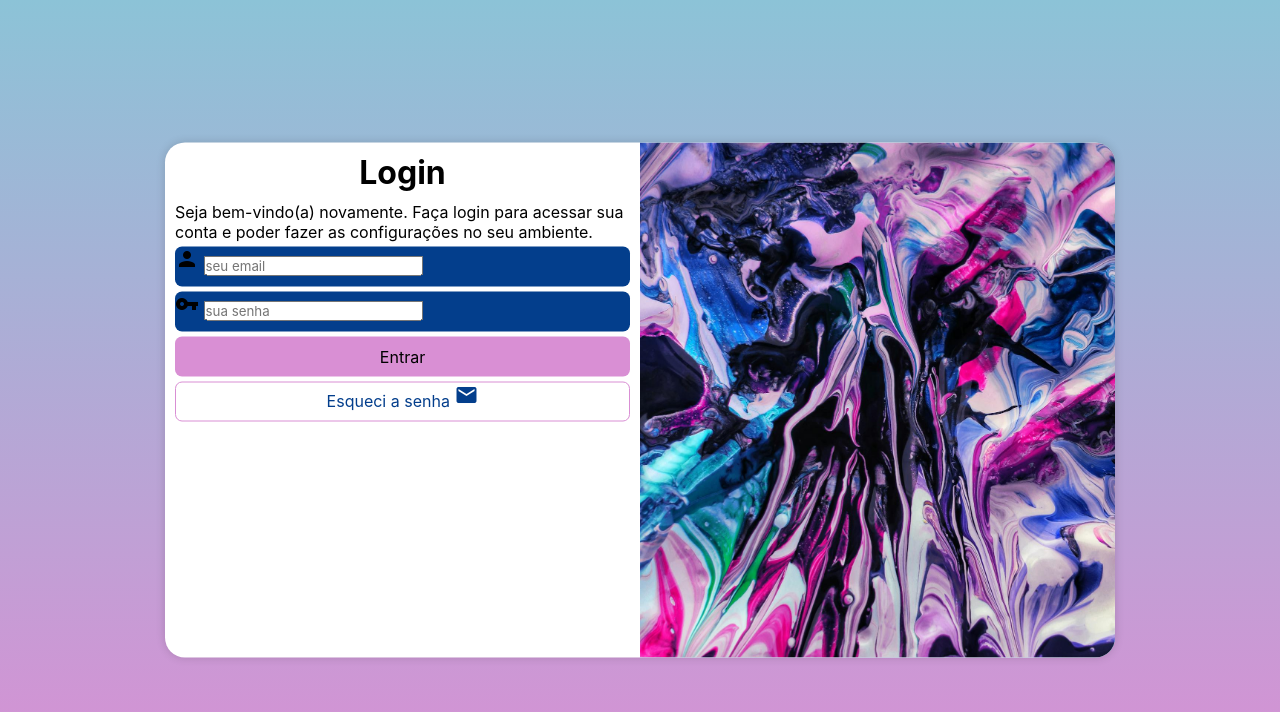
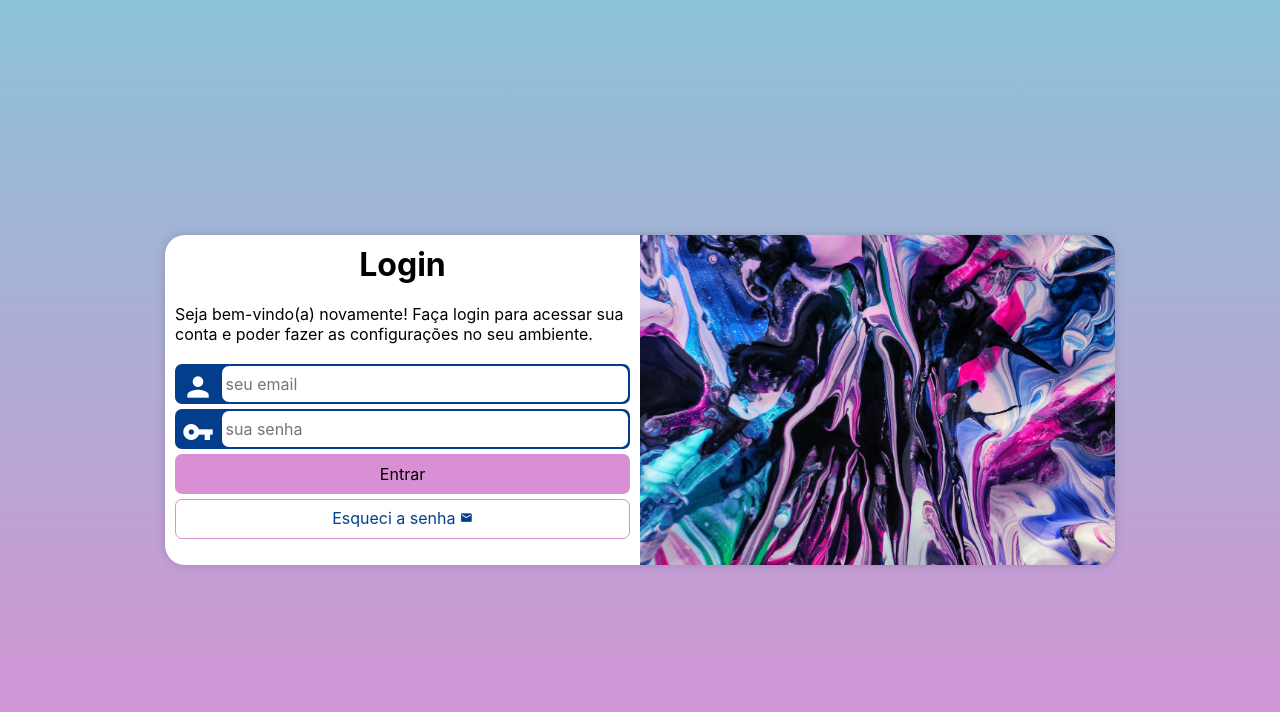
Before and after one commit to almeidaisabela/projeto-login, a plain HTML site: page index.html in a window 1280 px wide. Drawn offline with Linux system fonts and the light colour scheme.

Commit message:
finalizei o projeto

```diff
--- a/estilos/media-query.css
+++ b/estilos/media-query.css
@@ -1,12 +1,15 @@
 @charset "UTF-8";
 
 @media screen and (min-width: 768px) and (max-width: 992px) {
+
+    /* Configuração para Tablet */
     body {
         background-image: linear-gradient(to top, #D98FD4, #8CC3D7);
     }
 
     #login {
         width: 80vw;
+        height: 300px;
     }
 
     #login>#imagem {
@@ -19,15 +22,22 @@
         float: right;
         width: 65%;
     }
+
+    #formulario>p {
+        margin: 20px 0px;
+    }
 }
 
 @media screen and (min-width:992px) {
+
+    /* Configuração para PC */
     body {
         background-image: linear-gradient(to top, #D98FD4, #8CC3D7);
     }
 
     #login {
         width: 950px;
+        height: 330px;
     }
 
     #login>#imagem {
@@ -47,5 +57,6 @@
 
     #formulario>p {
         font-size: 1em;
+        margin: 20px 0px;
     }
 }
--- a/estilos/style.css
+++ b/estilos/style.css
@@ -31,7 +31,6 @@ main {
     position: absolute;
     top: 50%;
     left: 50%;
-    transform: translate(-50%, -50%);
     overflow: hidden;
     /* overflow: hidden == tudo o que estiver fora da borda fica escondido */
 
@@ -41,6 +40,7 @@ main {
     border-radius: 20px;
     box-shadow: 0px 0px 10px rgba(0, 0, 0, 0.158);
 
+    transform: translate(-50%, -50%);
     transition: width 0.1s, height 0.1s;
     transition-timing-function: ease;
 }
@@ -67,8 +67,9 @@ main {
     font-size: 0.8em;
 }
 
-form>div.campo {
+form>.campo {
     background-color: #033E8C;
+    border: 2px solid #033E8C;
     width: 100%;
     height: 40px;
     border-radius: 7px;
@@ -77,6 +78,23 @@ form>div.campo {
 
 .campo>label {
     display: none;
+}
+
+.campo>span {
+    color: white;
+    font-size: 2em;
+    width: 40px;
+    padding: 5px;
+}
+
+.campo>input {
+    font-size: 1em;
+    width: calc(100% - 44.6px);
+    height: 100%;
+    border: 0px;
+    border-radius: 7px;
+    padding: 4px;
+    transform: translateY(-13px);
 }
 
 form>input[type=submit] {
@@ -102,6 +120,7 @@ form>a.botao {
     width: 100%;
     height: 40px;
     margin-top: 5px;
+    padding-top: 8px;
     background-color: white;
     border: 1.5px solid #D98FD4;
     border-radius: 7px;
@@ -114,6 +133,6 @@ form>a.botao:hover {
     color: white;
 }
 
-form>a.botao>i {
+form>a.botao>span {
     font-size: 0.8em;
 }
--- a/index.html
+++ b/index.html
@@ -19,7 +19,7 @@
 
             <div id="formulario">
                 <h1>Login</h1>
-                <p>Seja bem-vindo(a) novamente. Faça login para acessar sua conta e poder fazer as configurações no seu
+                <p>Seja bem-vindo(a) novamente! Faça login para acessar sua conta e poder fazer as configurações no seu
                     ambiente.</p>
 
                 <form action="login.php" method="post" autocomplete="on">
```
